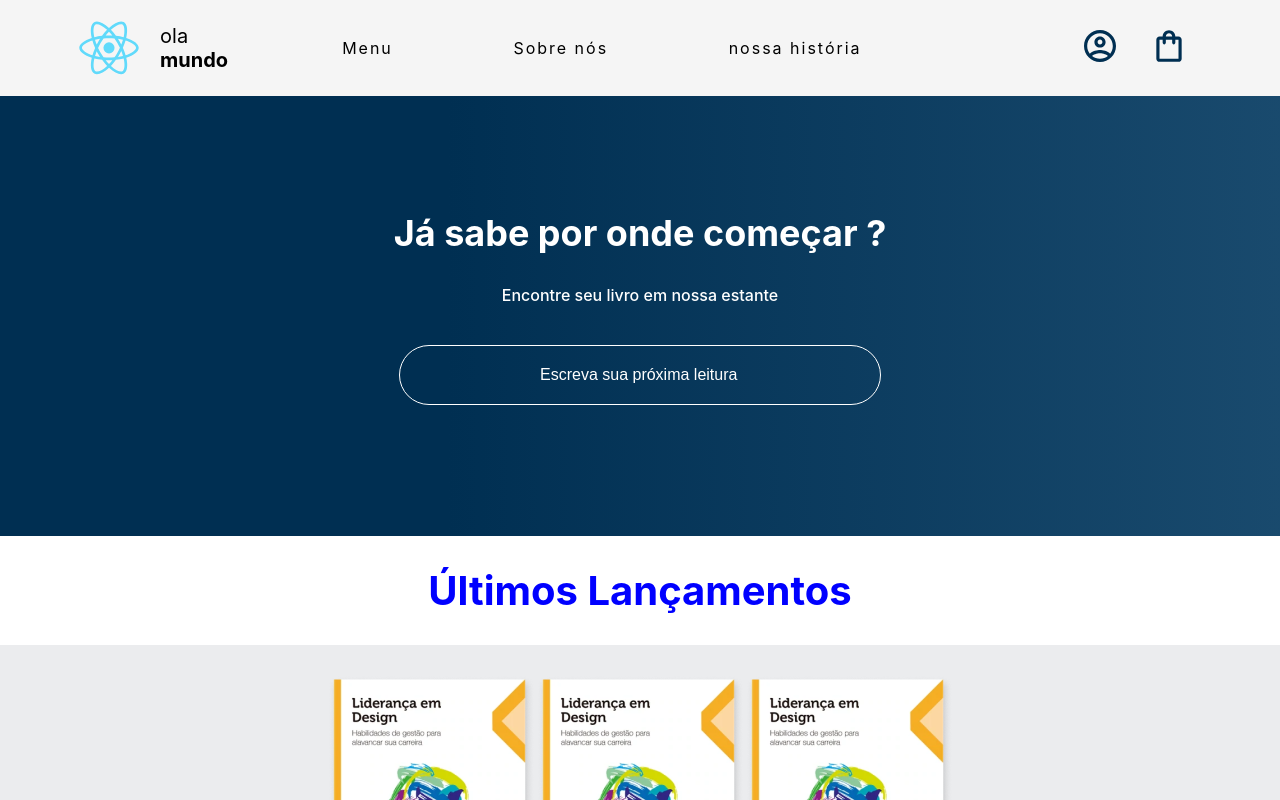
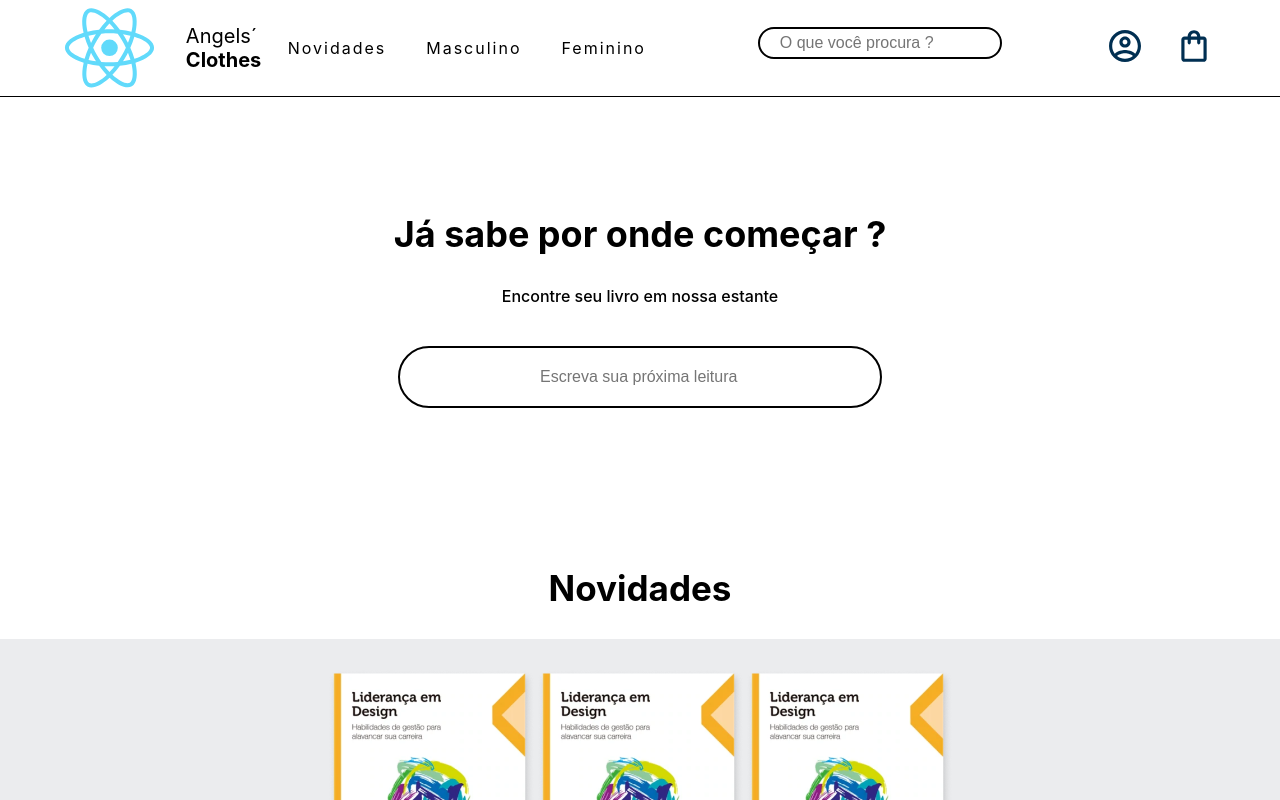
Before and after one commit to Richke2005/Biblioteca-js, a React (Create React App) app: page / in a window 1280 px wide. Shown: the top 800 px of the page. Built offline with nearby package versions, Linux system fonts and the light colour scheme.

Commit message:
some changes - 04/07

```diff
--- a/src/App.js
+++ b/src/App.js
@@ -8,7 +8,7 @@ import Styled from 'styled-components';
 const AppContainer = Styled.div`
   width: 100vw;
   height: 100vh;
-  background-color: darkblue;
+  background-color: white;
 `
 
 function App() {
--- a/src/components/CardRecomenda/index.js
+++ b/src/components/CardRecomenda/index.js
@@ -1,8 +1,8 @@
 import Styled from 'styled-components'
-import { Titulo }from '../Titulo/index'
+import { Titulo } from '../Titulo/index'
 
 const Card = Styled.div`
-align-items: center;
+    align-items: center;
     background-color: #FFF;
     box-shadow: 0px 4px 4px rgba(0, 0, 0, 0.25);
     border-radius: 10px;
--- a/src/components/Header/index.js
+++ b/src/components/Header/index.js
@@ -1,22 +1,37 @@
 import Logo from '../logo'
 import Options from '../optionsHeader'
 import Icons from '../iconsHeader'
+import Input from '../input/index'
 import Styled from 'styled-components'
 
 const HeaderContainer = Styled.header`
 width: 100vw;
-height: 12vh;
+height: ${props => props.height || '12vh'};
 display: flex;
 justify-content: space-around;
 align-items: center;
-background-color: whitesmoke;
+background-color: white;
+border-bottom: solid 1px black;
 `
 
+
 function Header () {
+    window.addEventListener('scroll', () =>{
+        const windowTop = window.pageYOffset
+        const header = document.querySelector('header')
+        if(windowTop > header.offsetTop){
+          <HeaderContainer
+          height='10vh'/>
+        }
+    })
+
     return (
     <HeaderContainer>
         <Logo></Logo>
-        <Options></Options>
+        <Options/>
+        <Input
+        padding='5px 20px'
+        placeholder='O que você procura ?'/>
         <Icons></Icons>
     </HeaderContainer>
     )
--- a/src/components/UltimosLançamentos/index.js
+++ b/src/components/UltimosLançamentos/index.js
@@ -22,9 +22,9 @@ function UltimosLancamentos() {
     return(
         <UltimosLancamentosContainer>
             <Titulo
-            cor='blue'
-            fontSize='40px'
-            >Últimos Lançamentos</Titulo>
+            cor='black'
+            fontSize='35px'
+            >Novidades</Titulo>
             <NovosLivrosContainer>
                 {livros.map( livro => (
             <img src={livro.src}/>
--- a/src/components/input/index.js
+++ b/src/components/input/index.js
@@ -1,18 +1,18 @@
 import Styled from 'styled-components'
 
 const Input = Styled.input`
-    order: 1px solid #FFF;
+    order: 2px solid black;
         background: transparent;
-        border: 1px solid #FFF;
-        padding: 20px 140px;
+        border: 2px solid black;
+        padding: ${ props => props.padding || '20px 140px' };
         border-radius: 50px;
         width: 200px;
-        color: #FFF;
+        color: black;
         font-size: 16px;
         margin-bottom: 10px;
 
         &::placeholder {
-                color: #FFF;
+                color: ;
                 font-size: 16px;
         }
 `
--- a/src/components/logo/index.js
+++ b/src/components/logo/index.js
@@ -2,6 +2,7 @@ import img from '../../logo.svg';
 import Styled from 'styled-components'
 
 const LogoContainer = Styled.div`
+    margin-right: ${props => props.marginRight|| '0px'};
     font-size: 20px;
     height: 100%;
     display: flex;
@@ -14,11 +15,12 @@ border-radios: 5px;
 
 function Logo () {
     return(
-        <LogoContainer>
+        <LogoContainer
+        marginRight='30px'>
             <LogoImg
             src={img} alt='logo da página'
             />
-            <p>ola <strong>mundo</strong></p>
+            <p>Angels´ <strong>Clothes</strong></p>
         </LogoContainer>
     )
 }
--- a/src/components/optionsHeader/index.js
+++ b/src/components/optionsHeader/index.js
@@ -2,6 +2,8 @@ import Styled from 'styled-components'
 
 const Opcao = Styled.li`
 letter-spacing: 2px;
+margin-right: 40px;
+cursor: pointer;
 `
 const Opcoes = Styled.ul`
 padding: 0 5px;
@@ -9,10 +11,10 @@ display: flex;
 text-align: center;
 justify-content: space-around;
 align-items: center;
-width: 50%;
+
 `
 
-const textOptions = ["Menu", 'Sobre nós', 'nossa história']
+const textOptions = ['Novidades', 'Masculino', 'Feminino']
 
 function optionsHeader () {
     return (
--- a/src/components/pesquisa/index.js
+++ b/src/components/pesquisa/index.js
@@ -4,15 +4,15 @@ import { useState } from 'react'
 import { livros } from './dadosPesquisa'
 
 const PesquisaContainer = Styled.section`
-        background-image: linear-gradient(90deg, #002F52 35%, #326589 165%);
-        color: #FFF;
+        background-image: white;
+        color: black;
         text-align: center;
         padding: 85px 0;
         height: 270px;
         width: 100%;
 `
 const Titulo = Styled.h1`
-color: #FFF;
+color: black;
 font-size: 36px;
 text-align: center;
 width: 100%;
```
